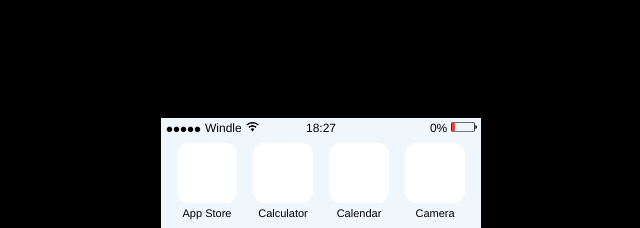
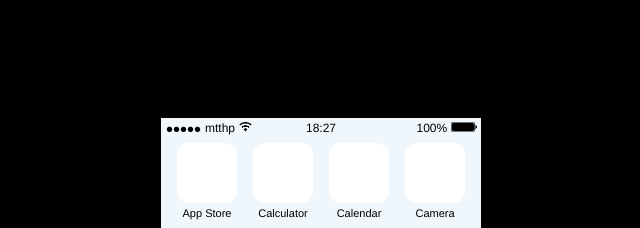
Before and after one commit to mtthp/ios-demo-html, a plain HTML site: page index.html in a window 1280 px wide. Shown: the top 228 px of the page, 313-953 px from the left. Drawn offline with Linux system fonts and the light colour scheme.

Commit message:
[+] Add a personnal link to my Github in the network field

```diff
--- a/index.html
+++ b/index.html
@@ -16,9 +16,9 @@
 		<div class="device">
 			<div class="screen">
 				<div class="status-bar">
-					<div class="network">Windle<img src="assets/icons/wifi_black.png"></div>
+					<div class="network"><a href="https://github.com/mtthp" target="_blank" style="text-decoration: inherit; color: inherit;">mtthp</a><img src="assets/icons/wifi_black.png"></div>
 					<div class="time">00:00</div>
-					<div class="icons">0%<img src="assets/icons/battery_empty_black.png"></div>
+					<div class="icons">100%<img src="assets/icons/battery_full_black.png"></div>
 				</div>
 				<div class="springboard">
 					<ul class="apps">
```
